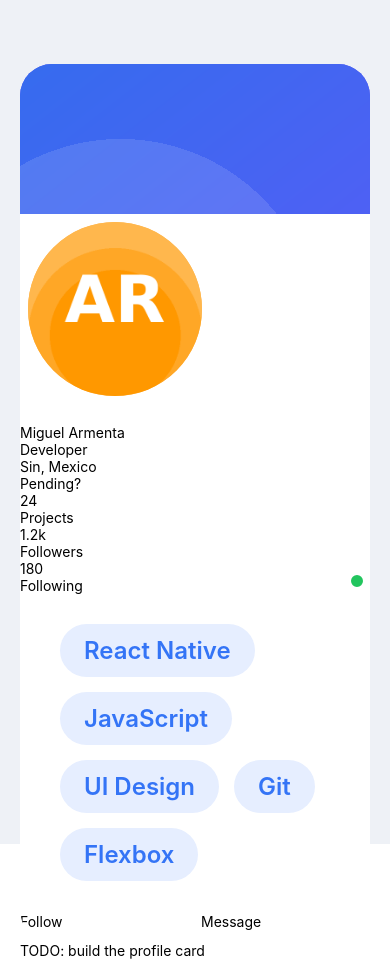
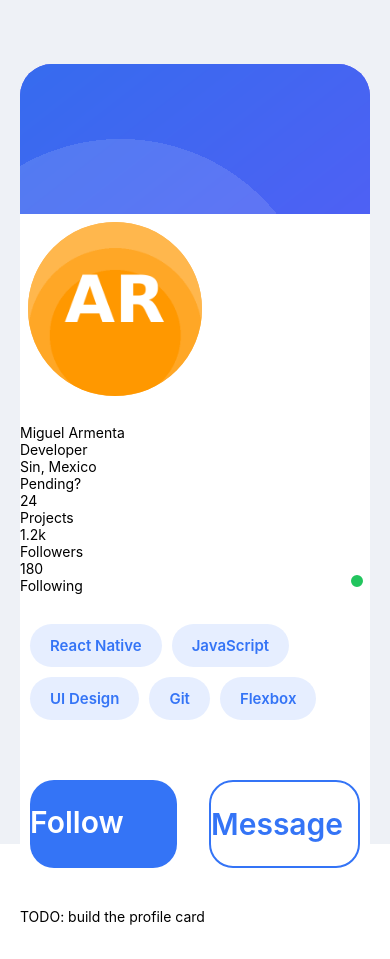
Before and after one commit to jesus1497/studentAppTask1, a React Native app: screen / in a window 390 px wide. After the commit the page ends 925 px from the top, so only its background shows below. Built offline with nearby package versions, Linux system fonts and the light colour scheme.

Commit message:
modify styls of skills and buttons

```diff
--- a/App.js
+++ b/App.js
@@ -61,8 +61,8 @@ export default function App() {
               ))}
             </View>
             <View style={styles.actions}>
-              <Text style={[styles.button, styles.primaryButton]}>Follow</Text>
-              <Text style={styles.button}>Message</Text>
+              <Text style={[styles.button, styles.primaryButton, styles.buttonText]}>Follow</Text>
+              <Text style={[styles.button, styles.messageButton, styles.messageText]}>Message</Text>
             </View>
           </View>
           {/* TODO STEP 5: polish the styles (colors, typography, shadow) */}
@@ -103,12 +103,6 @@ const styles = StyleSheet.create({
     borderWidth: 3,
     borderColor: '#FFFFFF'
   },
-  tags: {
-    flexDirection: 'row',
-    flexWrap: 'wrap',
-    gap: 8,
-    marginTop: 16
-  },
   actions: {
     flexDirection: 'row',
     gap: 12,
@@ -138,21 +132,58 @@ const styles = StyleSheet.create({
   tags: {
     flexDirection: "row",
     flexWrap: "wrap",
-    marginHorizontal: 40,
+    marginHorizontal: 10,
     marginTop: 30,
-    gap: 15,
+    gap: 10,
   },
   tag: {
     backgroundColor: "#E6EEFF",
     borderRadius: 30,
     paddingVertical: 12,
-    paddingHorizontal: 24,
+    paddingHorizontal: 20,
   },
 
   tagText: {
-    fontSize: 24,
+    fontSize: 15,
     fontWeight: "600",
     color: "#3474F6",
   },
   // Skills
+  // Botones
+  button: {
+    flexDirection: "row",
+    marginHorizontal: 10,
+    marginTop: 40,
+    marginBottom: 40,
+    gap: 24,
+  },
+
+  primaryButton: {
+    flex: 1,
+    backgroundColor: "#3474F6",
+    borderRadius: 24,
+    paddingVertical: 24,
+    alignItems: "center",
+    justifyContent: "center",
+  },
+  messageButton: {
+    flex: 1,
+    borderWidth: 2,
+    borderColor: "#3474F6",
+    borderRadius: 24,
+    paddingVertical: 24,
+    alignItems: "center",
+    justifyContent: "center",
+  },
+  buttonText: {
+    fontSize: 30,
+    fontWeight: "600",
+    color: "#FFFFFF",
+  },
+
+  messageText: {
+    fontSize: 30,
+    fontWeight: "600",
+    color: "#3474F6",
+  },
 });
```
